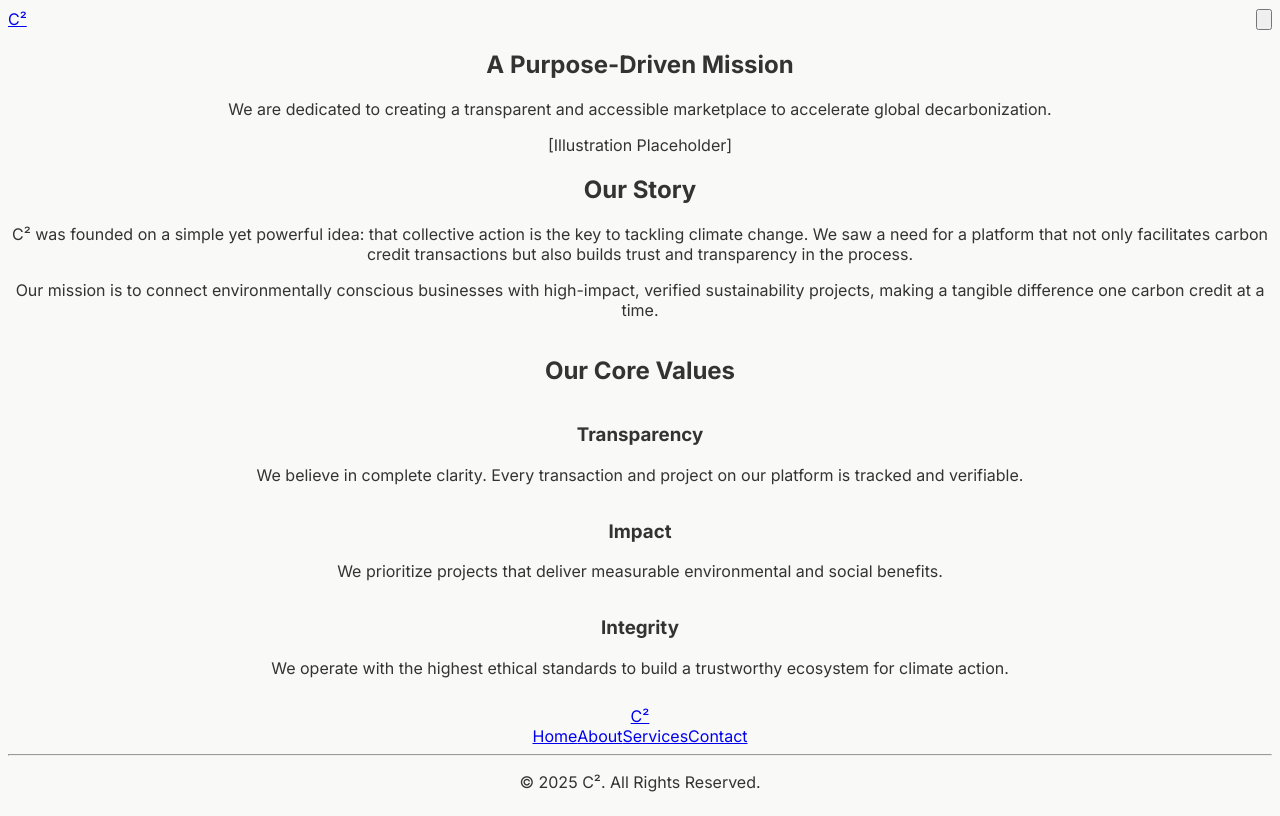
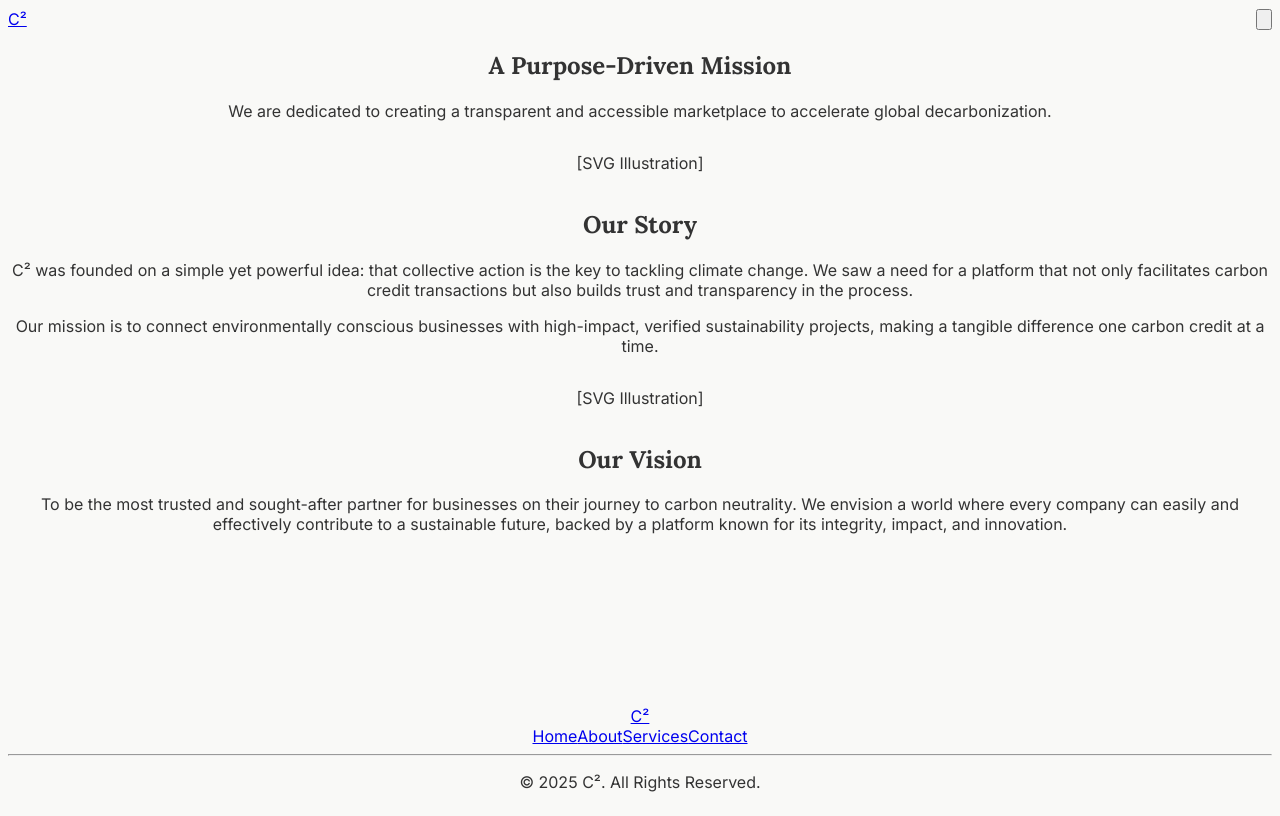
Before and after one commit to itznik/c-square-website, a Next.js app: page /about in a window 1280 px wide. Built offline with nearby package versions, Linux system fonts and the light colour scheme.

Commit message:
Update page.tsx

```diff
--- a/src/app/about/page.tsx
+++ b/src/app/about/page.tsx
@@ -1,73 +1,47 @@
+import PageHeader from '@/components/ui/PageHeader';
+import TextLayout from '@/components/ui/TextLayout';
 import AnimatedSection from '@/components/AnimatedSection';
+
+// A placeholder for a high-quality SVG illustration
+const IllustrationPlaceholder = () => (
+  <div className="relative w-80 h-80 flex items-center justify-center">
+    <div className="absolute w-full h-full bg-brand-accent-cream rounded-full blur-2xl opacity-50"></div>
+    <p className="z-10 text-brand-olive">[SVG Illustration]</p>
+  </div>
+);
 
 export default function AboutPage() {
   return (
     <main>
-      {/* Page Header */}
-      <AnimatedSection className="py-20 md:py-28 bg-white">
-        <div className="container mx-auto px-6 text-center">
-          <h1 className="text-4xl md:text-6xl font-extrabold text-brand-green">
-            A Purpose-Driven Mission
-          </h1>
-          <p className="mt-4 text-lg text-gray-600 max-w-3xl mx-auto">
-            We are dedicated to creating a transparent and accessible marketplace to accelerate global decarbonization.
+      <PageHeader
+        title="A Purpose-Driven Mission"
+        subtitle="We are dedicated to creating a transparent and accessible marketplace to accelerate global decarbonization."
+      />
+
+      <AnimatedSection className="py-20 md:py-28">
+        <TextLayout
+          title="Our Story"
+          illustration={<IllustrationPlaceholder />}
+        >
+          <p>
+            C² was founded on a simple yet powerful idea: that collective action is the key to tackling climate change. We saw a need for a platform that not only facilitates carbon credit transactions but also builds trust and transparency in the process.
           </p>
-        </div>
+          <p>
+            Our mission is to connect environmentally conscious businesses with high-impact, verified sustainability projects, making a tangible difference one carbon credit at a time.
+          </p>
+        </TextLayout>
       </AnimatedSection>
 
-      {/* Our Story Section */}
-      <AnimatedSection className="py-20 md:py-28">
-        <div className="container mx-auto px-6 grid md:grid-cols-2 gap-12 items-center">
-          {/* Illustration */}
-          <div className="flex justify-center">
-            <div className="bg-accent/30 w-80 h-80 rounded-full flex items-center justify-center">
-              <span className="text-brand-green">[Illustration Placeholder]</span>
-            </div>
-          </div>
-
-          {/* Text Content */}
-          <div className="text-center md:text-left">
-            <h2 className="text-3xl font-bold text-gray-800 mb-4">Our Story</h2>
-            <p className="text-gray-600 mb-4 leading-relaxed">
-              C² was founded on a simple yet powerful idea: that collective action is the key to tackling climate change. We saw a need for a platform that not only facilitates carbon credit transactions but also builds trust and transparency in the process.
-            </p>
-            <p className="text-gray-600 leading-relaxed">
-              Our mission is to connect environmentally conscious businesses with high-impact, verified sustainability projects, making a tangible difference one carbon credit at a time.
-            </p>
-          </div>
-        </div>
-      </AnimatedSection>
-
-      {/* Core Values Section */}
       <AnimatedSection className="py-20 md:py-28 bg-white">
-        <div className="container mx-auto px-6">
-          <div className="text-center mb-12">
-            <h2 className="text-4xl font-extrabold text-brand-green">Our Core Values</h2>
-          </div>
-          <div className="grid md:grid-cols-3 gap-8 text-center">
-            {/* Value 1: Transparency */}
-            <div>
-              <h3 className="text-2xl font-bold text-text-dark mb-3">Transparency</h3>
-              <p className="text-gray-600">
-                We believe in complete clarity. Every transaction and project on our platform is tracked and verifiable.
-              </p>
-            </div>
-            {/* Value 2: Impact */}
-            <div>
-              <h3 className="text-2xl font-bold text-text-dark mb-3">Impact</h3>
-              <p className="text-gray-600">
-                We prioritize projects that deliver measurable environmental and social benefits.
-              </p>
-            </div>
-            {/* Value 3: Integrity */}
-            <div>
-              <h3 className="text-2xl font-bold text-text-dark mb-3">Integrity</h3>
-              <p className="text-gray-600">
-                We operate with the highest ethical standards to build a trustworthy ecosystem for climate action.
-              </p>
-            </div>
-          </div>
-        </div>
+        <TextLayout
+          title="Our Vision"
+          illustration={<IllustrationPlaceholder />}
+          reverse={true} // This will flip the layout
+        >
+          <p>
+            To be the most trusted and sought-after partner for businesses on their journey to carbon neutrality. We envision a world where every company can easily and effectively contribute to a sustainable future, backed by a platform known for its integrity, impact, and innovation.
+          </p>
+        </TextLayout>
       </AnimatedSection>
     </main>
   );
```
